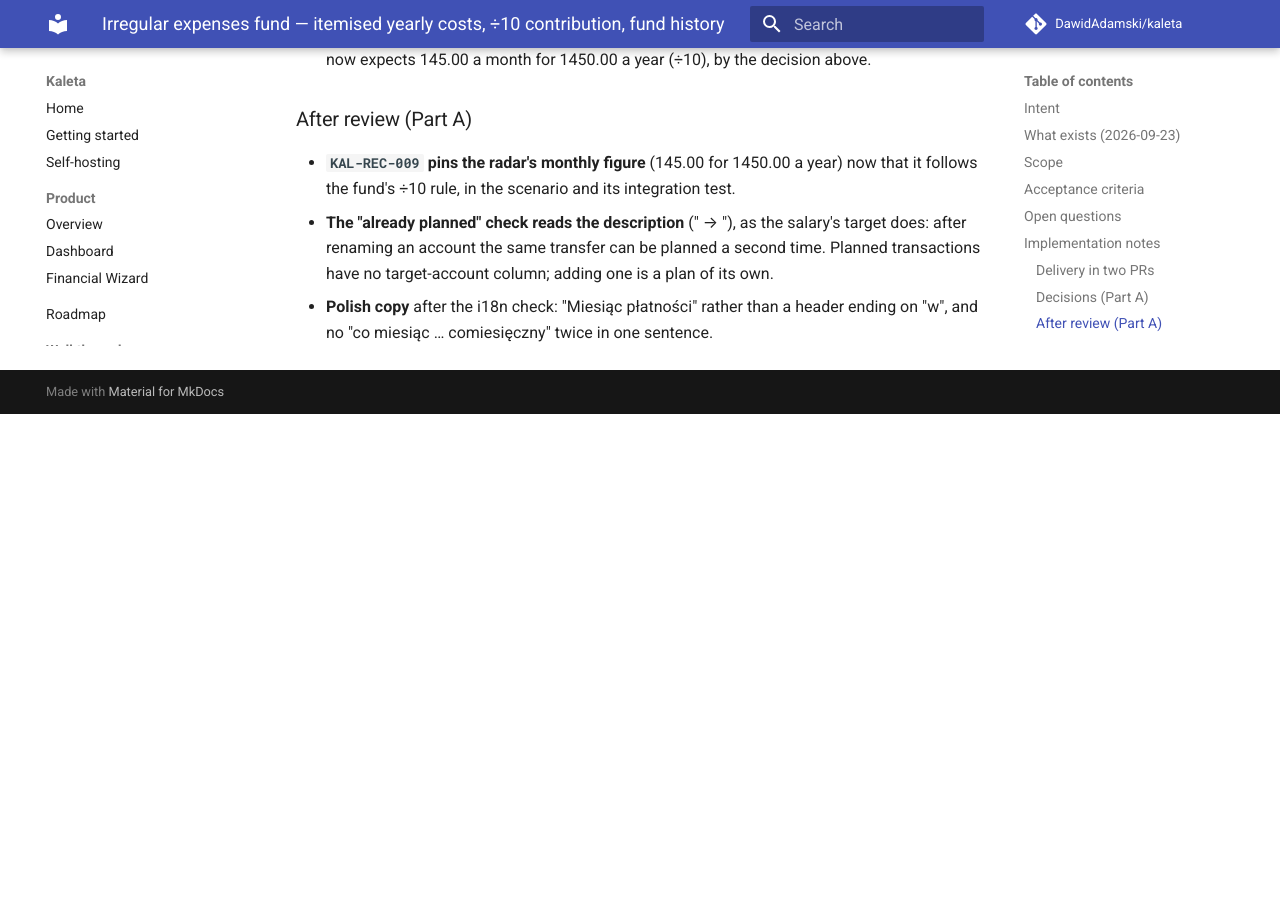
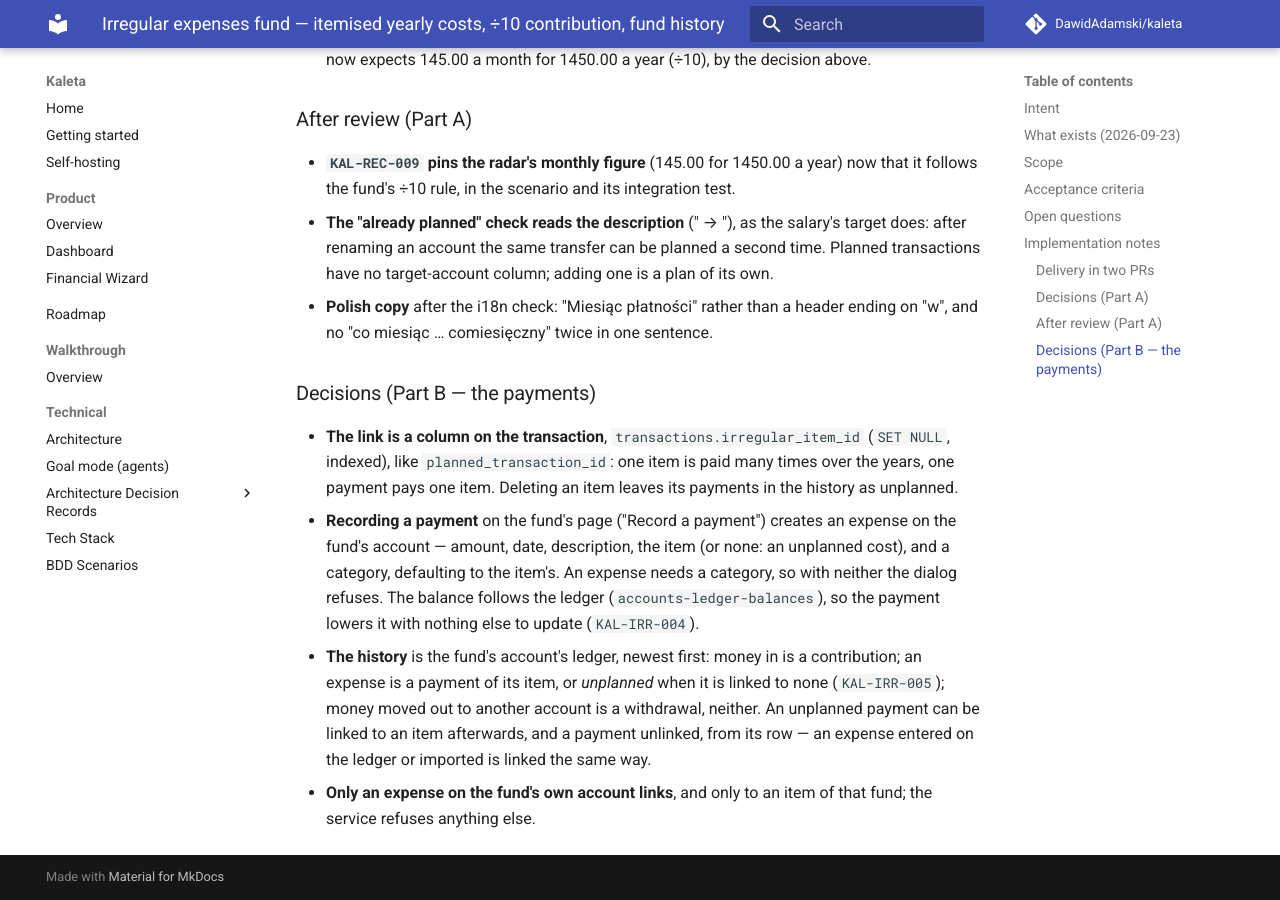
Before and after one commit to DawidAdamski/kaleta, an MkDocs documentation site: the page built from docs/plans/funds-irregular-items.md, in a window 1280 px wide and 900 px high, scrolled down 2500 px. Built offline with MkDocs 1.6.1 and Material for MkDocs 9.7.7, drawn with Linux system fonts in a browser that asks for light colours; comment, search, counter and statistics services are not loaded; before the commit the page ends 2914 px from its top, so only the background shows below that.

Commit message:
docs(plans): irregular fund — Part B decisions
Co-Authored-By: Claude Opus 5.5 <noreply@anthropic.com>

```diff
--- a/docs/plans/funds-irregular-items.md
+++ b/docs/plans/funds-irregular-items.md
@@ -111,3 +111,21 @@ Out of scope: gift planning (`KAL-GFT`, issue #11) feeding items.
   its own.
 - **Polish copy** after the i18n check: "Miesiąc płatności" rather than a header ending on
   "w", and no "co miesiąc … comiesięczny" twice in one sentence.
+
+### Decisions (Part B — the payments)
+
+- **The link is a column on the transaction**, `transactions.irregular_item_id` (`SET NULL`,
+  indexed), like `planned_transaction_id`: one item is paid many times over the years, one
+  payment pays one item. Deleting an item leaves its payments in the history as unplanned.
+- **Recording a payment** on the fund's page ("Record a payment") creates an expense on
+  the fund's account — amount, date, description, the item (or none: an unplanned cost),
+  and a category, defaulting to the item's. An expense needs a category, so with neither
+  the dialog refuses. The balance follows the ledger (`accounts-ledger-balances`), so the
+  payment lowers it with nothing else to update (`KAL-IRR-004`).
+- **The history** is the fund's account's ledger, newest first: money in is a
+  contribution; an expense is a payment of its item, or *unplanned* when it is linked to
+  none (`KAL-IRR-005`); money moved out to another account is a withdrawal, neither. An
+  unplanned payment can be linked to an item afterwards, and a payment unlinked, from
+  its row — an expense entered on the ledger or imported is linked the same way.
+- **Only an expense on the fund's own account links**, and only to an item of that fund;
+  the service refuses anything else.
```
